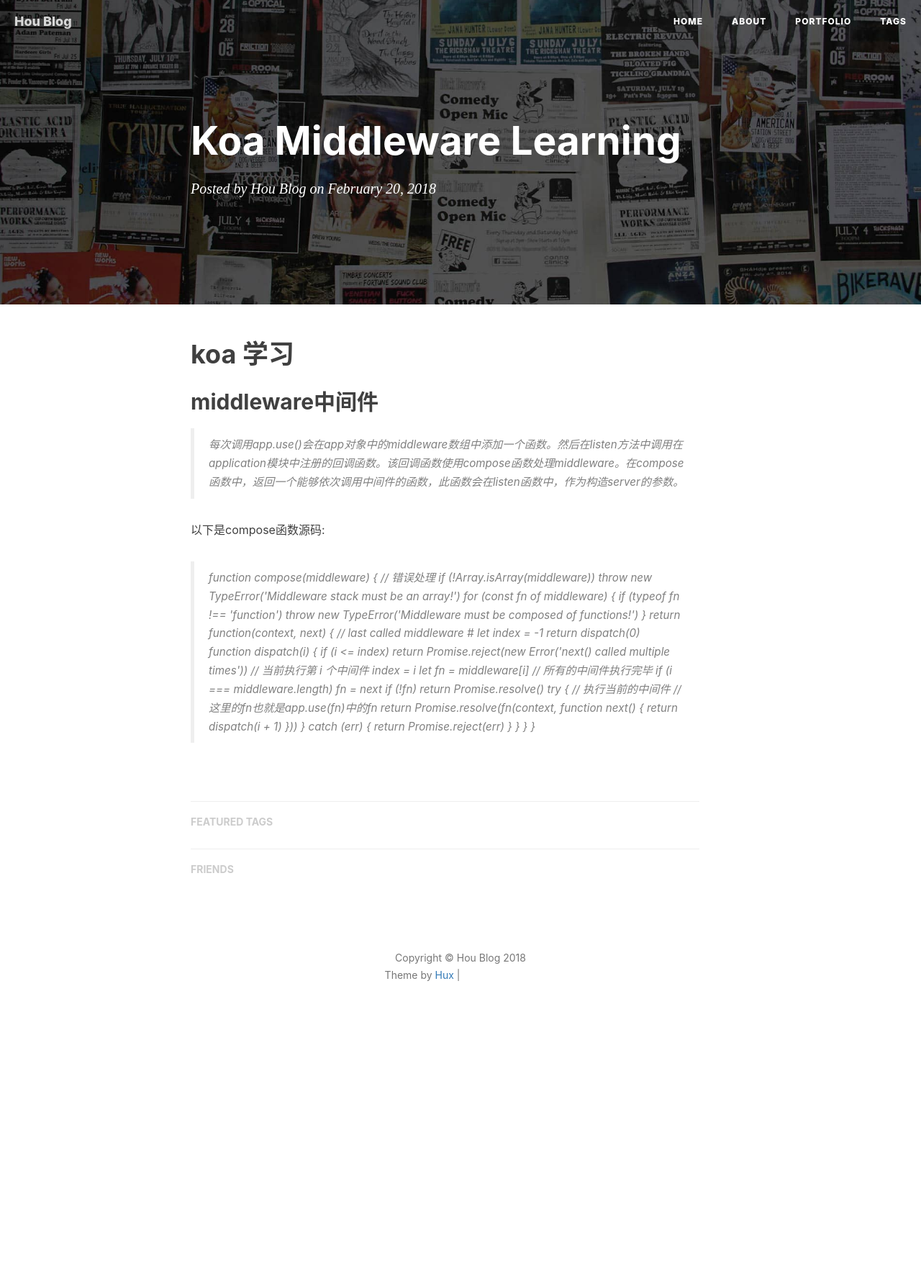
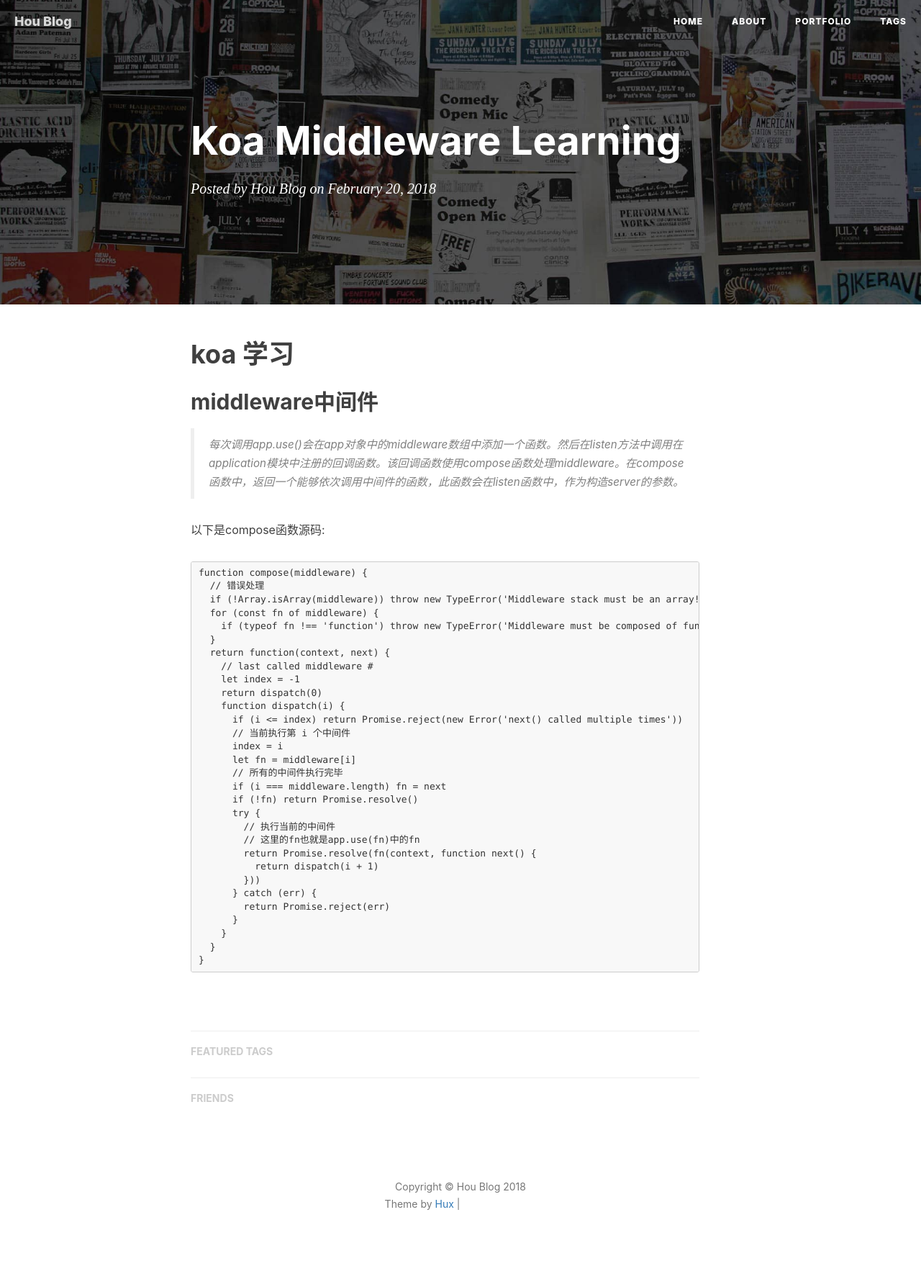
Before and after one commit to AlphaHou/AlphaHou.github.io, a Jekyll site: the page built from _posts/2018-02-20-koa-middleware-learning.md, in a window 1280 px wide. Shown: the whole page at 72% size. Built offline with Jekyll 4.4.1, drawn with Linux system fonts in a browser that asks for light colours; nearby versions of some CDN libraries; our own code applies the rules of GitHub Pages for plain Markdown files; comment, search, counter and statistics services are not loaded; before the commit the page ends 1459 px from its top, so only the background shows below that; grey boxes are pictures that could not be loaded.

````diff
--- a/_posts/2018-02-20-koa-middleware-learning.md
+++ b/_posts/2018-02-20-koa-middleware-learning.md
@@ -8,7 +8,8 @@ koa 学习
 
 以下是compose函数源码:
 
-<blockquote>function compose(middleware) {
+```
+function compose(middleware) {
   // 错误处理
   if (!Array.isArray(middleware)) throw new TypeError('Middleware stack must be an array!')
   for (const fn of middleware) {
@@ -37,4 +38,5 @@ koa 学习
       }
     }
   }
-}</blockquote>
+}
+```
````
